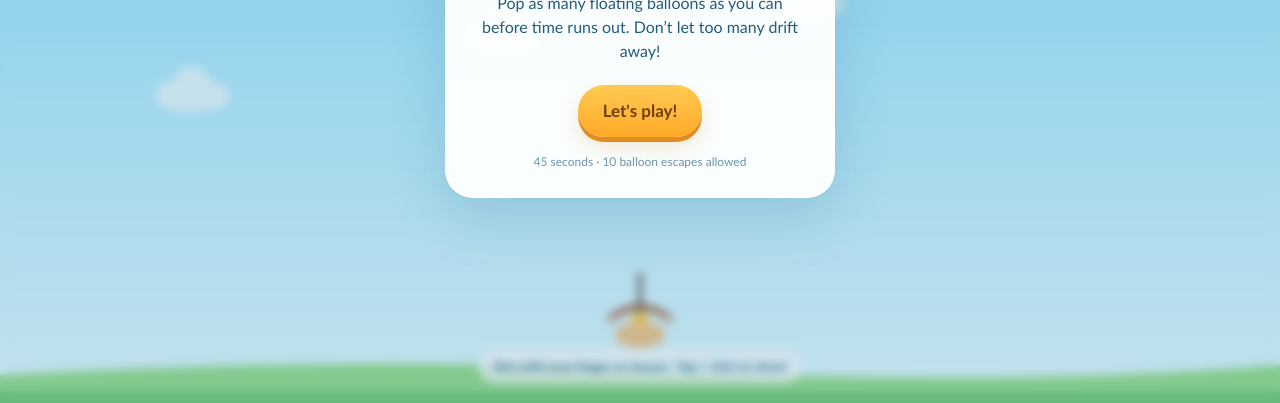
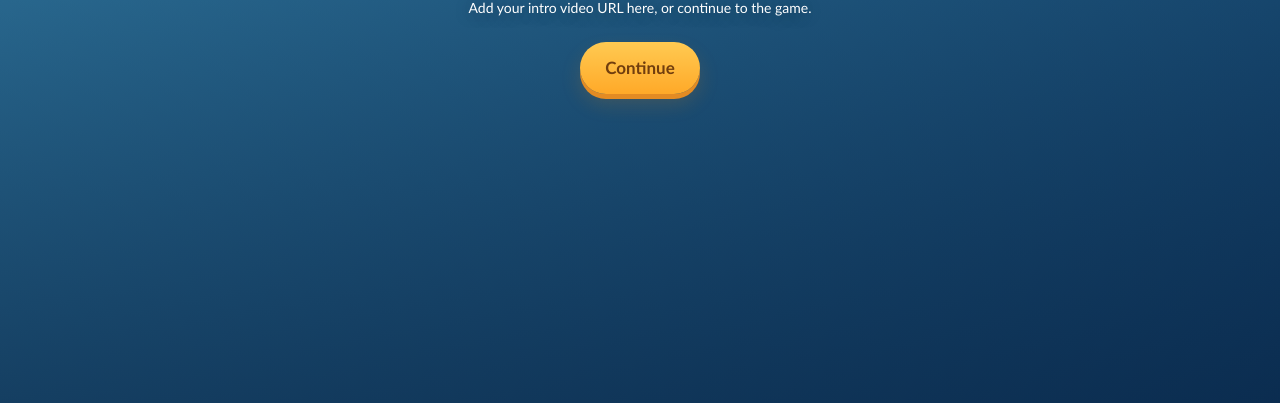
Before and after one commit to kittosibi/Sky-Dart-POP-, a plain HTML site: page index.html in a window 1280 px wide. Shown: the part 397-800 px from the top of the page. Drawn offline with Linux system fonts and the light colour scheme; animation ran at ten frames a second.

Commit message:
Add KittoSibi intro branding and gameplay watermark

```diff
--- a/index.html
+++ b/index.html
@@ -4,7 +4,7 @@
   <meta charset="utf-8">
   <meta name="viewport" content="width=device-width, initial-scale=1, maximum-scale=1, user-scalable=no, viewport-fit=cover">
   <meta name="theme-color" content="#8edcff">
-  <title>Sky Dart Pop</title>
+  <title>Sky Dart Pop · KittoSibi</title>
   <style>
     :root { color-scheme: light; font-family: ui-rounded, "Trebuchet MS", system-ui, sans-serif; }
     * { box-sizing: border-box; }
@@ -25,6 +25,21 @@
     button:active { transform: translateY(3px); box-shadow: 0 2px 0 #e38b23; }
     .small { display: block; margin-top: 17px; color: #6b95a9; font-size: 12px; }
     [hidden] { display: none !important; }
+
+    /* Intro branding overlay: video URL is configured in the script below. */
+    #introScreen { z-index: 10; background: radial-gradient(ellipse at 50% 35%, rgba(32,117,166,.48), rgba(13,54,91,.94)); color: white; }
+    #introVideo { position: absolute; inset: 0; width: 100%; height: 100%; object-fit: cover; background: linear-gradient(145deg, #53bde9, #144a78); }
+    #introScreen::after { content: ""; position: absolute; inset: 0; background: linear-gradient(180deg, rgba(7,32,63,.22), rgba(7,32,63,.7)); pointer-events: none; }
+    .intro-content { position: relative; z-index: 1; display: flex; flex-direction: column; align-items: center; gap: 13px; text-align: center; text-shadow: 0 2px 16px rgba(0,0,0,.4); }
+    .brand-logo { display: block; max-width: min(54vw, 230px); max-height: 150px; object-fit: contain; }
+    .brand-name { margin: 0; color: white; font-size: clamp(27px, 7vw, 42px); letter-spacing: .02em; }
+    .brand-tagline { margin: 0; font-size: 14px; font-weight: 600; opacity: .9; }
+    #introMessage { min-height: 1.4em; margin: 2px 0; font-size: 14px; }
+    #skipIntro { margin-top: 8px; }
+    #watermark { position: absolute; z-index: 3; right: max(12px, env(safe-area-inset-right)); bottom: max(12px, env(safe-area-inset-bottom)); display: flex; align-items: center; gap: 7px; max-width: min(45vw, 230px); padding: 6px 9px; border-radius: 12px; background: rgba(15,54,80,.2); color: rgba(255,255,255,.78); opacity: .62; pointer-events: none; }
+    #watermark img { display: block; max-width: 76px; max-height: 32px; object-fit: contain; }
+    #watermark strong { display: block; font-size: 12px; line-height: 1.1; }
+    #watermark small { display: block; margin-top: 2px; font-size: 8px; line-height: 1.1; }
     @media (max-width: 420px) { .hud { gap: 7px; padding: 0 8px; } .pill { min-width: 88px; padding: 8px 11px; font-size: 11px; } .pill strong { font-size: 19px; } .hint { font-size: 12px; } }
   </style>
 </head>
@@ -37,7 +52,11 @@
       <div class="pill">Missed<strong id="missed">0 / 10</strong></div>
     </div>
     <div class="hint" id="hint">Aim with your finger or mouse · Tap / click to shoot</div>
-    <section class="overlay" id="startScreen">
+    <div id="watermark" aria-label="KittoSibi — Shivam Mahapatra animations">
+      <img id="watermarkLogo" alt="" hidden>
+      <span><strong>KittoSibi</strong><small>Shivam Mahapatra animations</small></span>
+    </div>
+    <section class="overlay" id="startScreen" hidden>
       <div class="card">
         <span class="badge">A little sky-high fun</span>
         <h1>Sky Dart<br>Pop!</h1>
@@ -55,10 +74,26 @@
         <span class="small">Ready for another round?</span>
       </div>
     </section>
+    <section class="overlay" id="introScreen" aria-label="KittoSibi intro">
+      <video id="introVideo" muted playsinline preload="auto" aria-hidden="true"></video>
+      <div class="intro-content">
+        <img class="brand-logo" id="introLogo" alt="KittoSibi logo" hidden>
+        <h1 class="brand-name" id="brandFallback">KittoSibi</h1>
+        <p class="brand-tagline">Shivam Mahapatra animations</p>
+        <p id="introMessage">Welcome to Sky Dart Pop</p>
+        <button id="skipIntro" type="button">Continue</button>
+      </div>
+    </section>
   </main>
 <script>
 (() => {
   'use strict';
+
+  // Replace these placeholders with your hosted or relative asset paths.
+  const INTRO_VIDEO_URL = 'PASTE_INTRO_VIDEO_URL_HERE';
+  const LOGO_IMAGE_URL = 'PASTE_LOGO_IMAGE_URL_HERE';
+  const DEFAULT_ASSET = /^PASTE_.*_HERE$/;
+
   const canvas = document.querySelector('#scene');
   const ctx = canvas.getContext('2d');
   const scoreEl = document.querySelector('#score');
@@ -66,13 +101,53 @@
   const missedEl = document.querySelector('#missed');
   const startScreen = document.querySelector('#startScreen');
   const endScreen = document.querySelector('#endScreen');
+  const introScreen = document.querySelector('#introScreen');
+  const introVideo = document.querySelector('#introVideo');
+  const introMessage = document.querySelector('#introMessage');
+  const introLogo = document.querySelector('#introLogo');
+  const watermarkLogo = document.querySelector('#watermarkLogo');
+  const brandFallback = document.querySelector('#brandFallback');
   const hint = document.querySelector('#hint');
   let w = 0, h = 0, dpr = 1, last = 0, elapsed = 0, spawnClock = 0;
   let score = 0, missed = 0, playing = false, balloons = [], darts = [], particles = [], clouds = [];
-  let aim = { x: 0, y: 0 }, audioContext;
+  let aim = { x: 0, y: 0 }, audioContext, introFinished = false;
   const colors = ['#ff5e7e', '#ffb52e', '#8e75ef', '#39c995', '#36b8e8', '#ff79c8'];
   const rand = (a, b) => a + Math.random() * (b - a);
   const clamp = (v, a, b) => Math.max(a, Math.min(b, v));
+
+  function setLogo(img) {
+    if (!LOGO_IMAGE_URL || DEFAULT_ASSET.test(LOGO_IMAGE_URL)) return;
+    img.src = LOGO_IMAGE_URL;
+    img.hidden = false;
+    img.addEventListener('error', () => { img.hidden = true; if (img === introLogo) brandFallback.hidden = false; }, { once: true });
+    if (img === introLogo) img.addEventListener('load', () => { brandFallback.hidden = true; }, { once: true });
+  }
+  setLogo(introLogo);
+  setLogo(watermarkLogo);
+
+  function finishIntro(message = '') {
+    if (introFinished) return;
+    introFinished = true;
+    if (message) introMessage.textContent = message;
+    introVideo.pause();
+    introScreen.classList.add('intro-leaving');
+    introScreen.style.transition = 'opacity .55s ease';
+    introScreen.style.opacity = '0';
+    window.setTimeout(() => { introScreen.hidden = true; startScreen.hidden = false; }, 560);
+  }
+  document.querySelector('#skipIntro').addEventListener('click', () => finishIntro());
+  introVideo.addEventListener('ended', () => finishIntro());
+  introVideo.addEventListener('error', () => { introMessage.textContent = 'Intro video unavailable — continue when you’re ready.'; });
+  introVideo.addEventListener('playing', () => { introMessage.textContent = ' '; });
+  if (INTRO_VIDEO_URL && !DEFAULT_ASSET.test(INTRO_VIDEO_URL)) {
+    introVideo.src = INTRO_VIDEO_URL;
+    const playAttempt = introVideo.play();
+    if (playAttempt && typeof playAttempt.catch === 'function') playAttempt.catch(() => {
+      introMessage.textContent = 'Video playback was blocked — tap continue to play.';
+    });
+  } else {
+    introMessage.textContent = 'Add your intro video URL here, or continue to the game.';
+  }
 
   function resize() {
     const rect = canvas.getBoundingClientRect();
```
